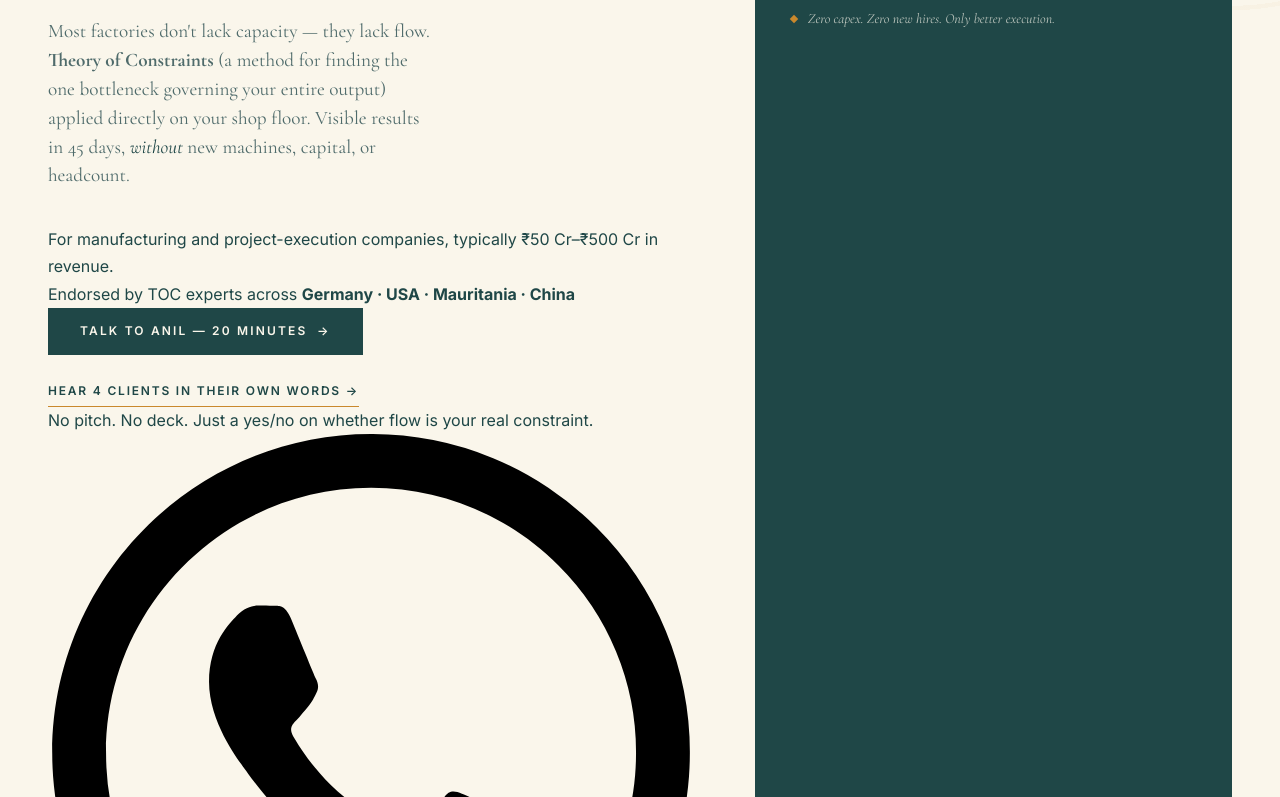
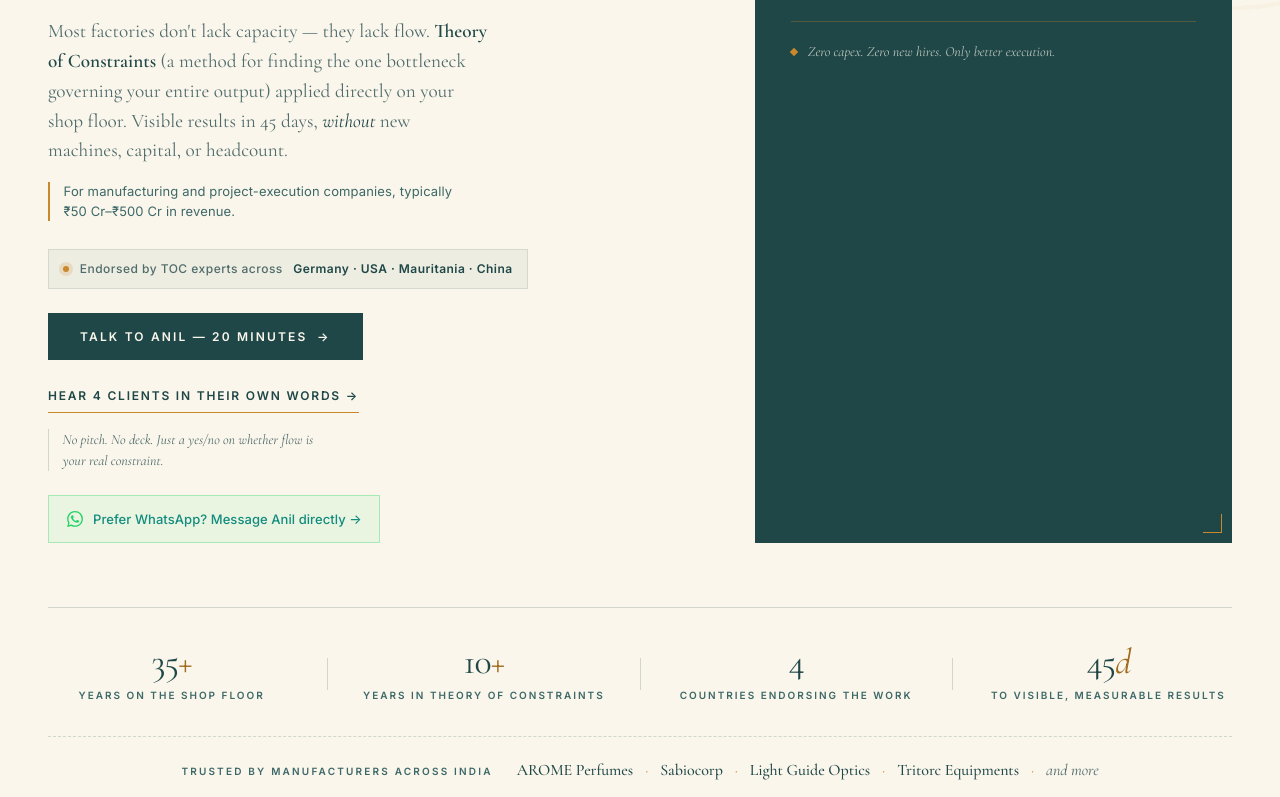
Before and after one commit to sumsur29/dosi-dosi-associates, a plain HTML site: page index.html in a window 1280 px wide. Shown: the part 503-1300 px from the top of the page. Drawn offline with nearby package versions, Linux system fonts and the light colour scheme.

Commit message:
Update styles.css

```diff
--- a/styles.css
+++ b/styles.css
@@ -418,14 +418,60 @@ section { padding: var(--sect-y) var(--gutter); }
   font-family: var(--serif);
   font-size: clamp(1.1rem, 1.5vw, 1.3rem);
   font-weight: 400;
+  line-height: 1.55;
+  color: var(--ink-soft);
+  margin-bottom: 1rem;
+  max-width: 48ch;
+}
+.hero-lede em {
+  font-style: italic;
+  color: var(--teal);
+}
+.hero-lede strong {
+  font-weight: 600;
+  color: var(--teal);
+  font-style: normal;
+}
+
+/* Audience qualifier — sits below lede */
+.hero-qualifier {
+  font-family: var(--sans);
+  font-size: 13px;
+  color: var(--teal-soft);
+  margin-bottom: 1.75rem;
+  letter-spacing: 0.01em;
+  padding-left: 0.85rem;
+  border-left: 2px solid var(--ochre);
   line-height: 1.5;
+  max-width: 52ch;
+}
+
+/* Trust line — endorsements above CTAs */
+.hero-trust {
+  display: inline-flex;
+  align-items: center;
+  gap: 0.65rem;
+  font-family: var(--sans);
+  font-size: 12px;
+  font-weight: 500;
+  letter-spacing: 0.04em;
   color: var(--ink-soft);
-  margin-bottom: 2.25rem;
-  max-width: 42ch;
-}
-.hero-lede em {
-  font-style: italic;
-  color: var(--teal);
+  margin-bottom: 1.5rem;
+  padding: 0.55rem 0.9rem;
+  background: rgba(31, 71, 71, 0.05);
+  border: 0.5px solid rgba(31, 71, 71, 0.12);
+}
+.hero-trust strong {
+  font-weight: 600;
+  color: var(--teal);
+}
+.trust-dot {
+  width: 6px;
+  height: 6px;
+  background: var(--ochre);
+  border-radius: 50%;
+  flex-shrink: 0;
+  box-shadow: 0 0 0 4px rgba(201, 136, 44, 0.18);
 }
 
 .hero-actions {
@@ -433,6 +479,48 @@ section { padding: var(--sect-y) var(--gutter); }
   gap: 1.25rem;
   align-items: center;
   flex-wrap: wrap;
+}
+
+/* Microcopy — anti-objection text under CTAs */
+.hero-microcopy {
+  margin-top: 1rem;
+  font-family: var(--serif);
+  font-style: italic;
+  font-size: 14px;
+  color: var(--ink-soft);
+  line-height: 1.5;
+  max-width: 44ch;
+  padding-left: 0.85rem;
+  border-left: 1px solid var(--rule);
+}
+
+/* WhatsApp link */
+.hero-whatsapp {
+  display: inline-flex;
+  align-items: center;
+  gap: 0.65rem;
+  margin-top: 1.5rem;
+  padding: 0.75rem 1.1rem;
+  background: rgba(37, 211, 102, 0.08);
+  border: 0.5px solid rgba(37, 211, 102, 0.35);
+  font-family: var(--sans);
+  font-size: 13px;
+  font-weight: 500;
+  color: #128C7E;
+  text-decoration: none;
+  transition: all 0.2s ease;
+  letter-spacing: 0.005em;
+}
+.hero-whatsapp:hover {
+  background: rgba(37, 211, 102, 0.15);
+  border-color: #25D366;
+  transform: translateX(3px);
+}
+.hero-whatsapp svg {
+  width: 16px;
+  height: 16px;
+  fill: #25D366;
+  flex-shrink: 0;
 }
 
 /* HERO CARD — outcomes on right */
@@ -491,19 +579,10 @@ section { padding: var(--sect-y) var(--gutter); }
   letter-spacing: 0.28em;
   text-transform: uppercase;
   color: var(--ochre);
-  margin-bottom: 0.5rem;
-}
-.hero-card-title {
-  font-family: var(--serif);
-  font-style: italic;
-  font-size: 22px;
-  font-weight: 500;
-  color: var(--cream);
-  margin-bottom: 1.75rem;
-  letter-spacing: -0.005em;
-  line-height: 1.25;
-}
-.hero-card-title em { color: var(--ochre); font-style: italic; }
+  margin-bottom: 1.5rem;
+  padding-bottom: 1rem;
+  border-bottom: 0.5px solid rgba(201, 136, 44, 0.25);
+}
 
 .hero-card-stat {
   display: grid;
@@ -602,6 +681,57 @@ section { padding: var(--sect-y) var(--gutter); }
   width: 1px;
   height: 32px;
   background: var(--rule);
+}
+
+/* Client trust strip — below credentials */
+.hero-clients {
+  max-width: var(--max);
+  margin: 2rem auto 0;
+  padding: 1.25rem 0 0;
+  border-top: 0.5px dashed var(--rule);
+  display: flex;
+  align-items: center;
+  justify-content: center;
+  gap: 1.5rem;
+  flex-wrap: wrap;
+  text-align: center;
+}
+.hero-clients-label {
+  font-family: var(--sans);
+  font-size: 10px;
+  font-weight: 600;
+  letter-spacing: 0.22em;
+  text-transform: uppercase;
+  color: var(--teal-soft);
+  flex-shrink: 0;
+}
+.hero-clients-list {
+  display: inline-flex;
+  align-items: center;
+  gap: 0.75rem;
+  flex-wrap: wrap;
+  justify-content: center;
+}
+.hero-clients-list span {
+  font-family: var(--serif);
+  font-size: 16px;
+  font-weight: 500;
+  color: var(--teal);
+  letter-spacing: -0.005em;
+}
+.hero-clients-list .sep {
+  color: var(--ochre);
+  font-weight: 400;
+}
+.hero-clients-list .more {
+  font-style: italic;
+  font-weight: 400;
+  color: var(--ink-soft);
+}
+@media (max-width: 720px) {
+  .hero-clients { flex-direction: column; gap: 0.85rem; }
+  .hero-clients-list { gap: 0.5rem; }
+  .hero-clients-list span { font-size: 14px; }
 }
 
 /* ============================================
```
